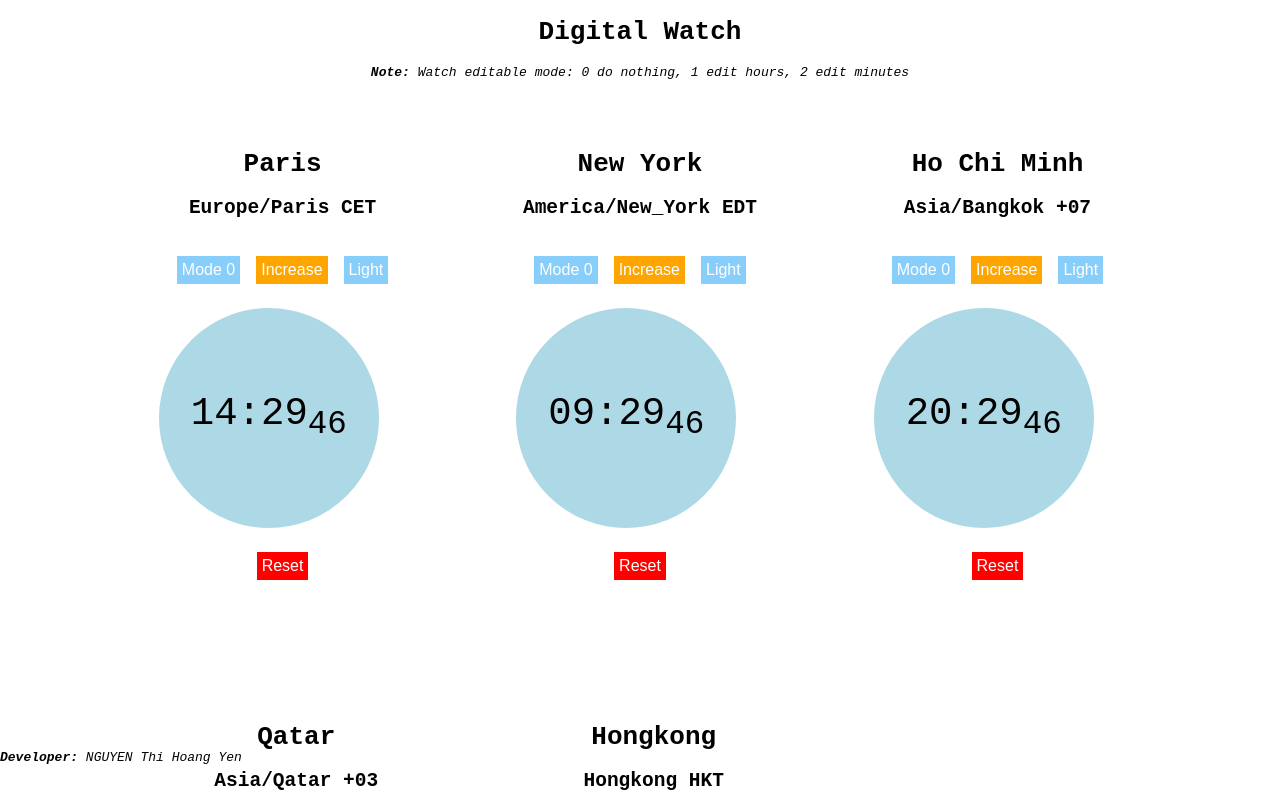
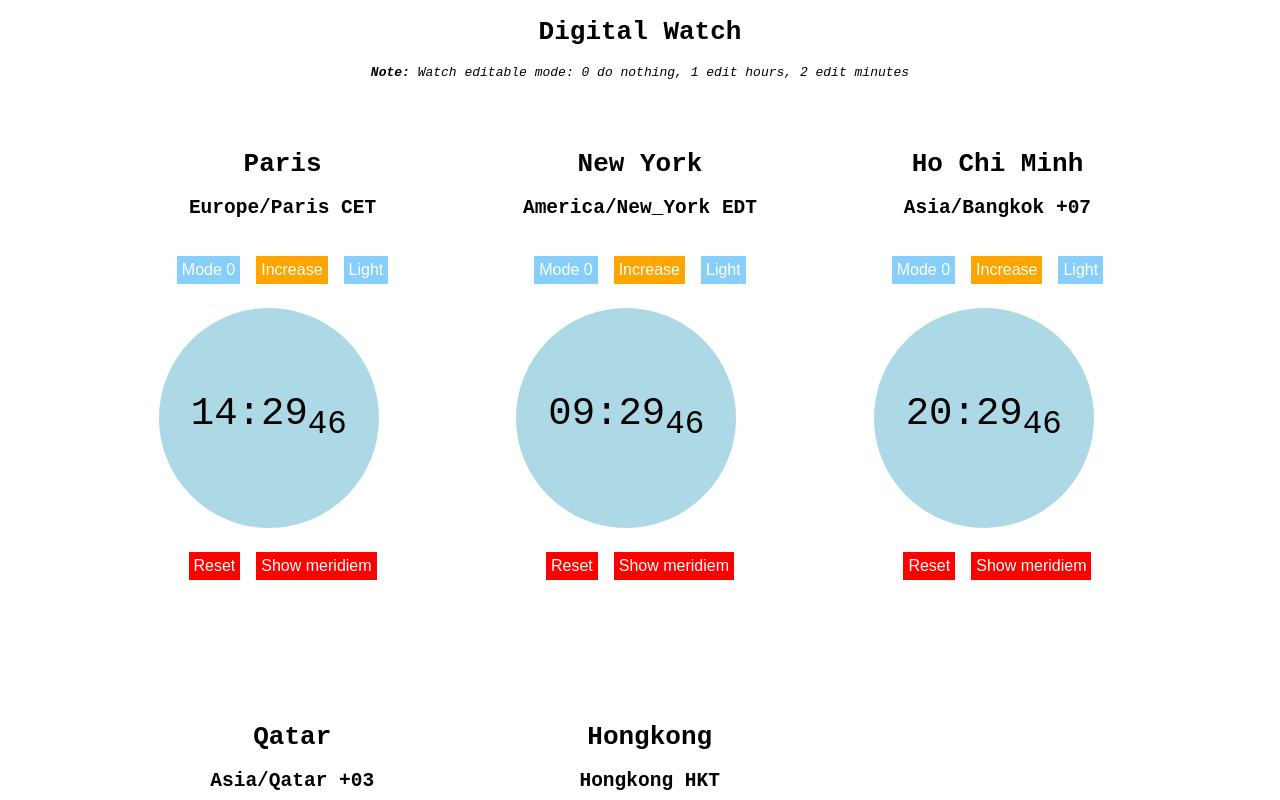
Before and after one commit to yennguyenthihoang/digital-clock-react-app, a React (Create React App) app: page / in a window 1280 px wide. Built offline with nearby package versions, Linux system fonts and the light colour scheme.

Commit message:
Add docs: Watch Diagram.drawio.png

```diff
--- a/src/components/App.js
+++ b/src/components/App.js
@@ -62,6 +62,7 @@ class App extends Component {
             <Clock key={clock.id} config={clock} />
           )}
           <div className="clock add">
+            <h1 className="city">Add a new clock</h1>
             <div className="face-clock">
               <form onSubmit={this.addNewClock}>
                 <label>
@@ -74,13 +75,10 @@ class App extends Component {
                     </select>
                   </div>
                 </label>
-                <input className="button light-btn" type="submit" value="Add new clock" />
+                <input className="button light-btn" type="submit" value="Add clock" />
               </form>
             </div>
           </div>
-        </div>
-        <div className="footer">
-          <span><i><b>Developer: </b>NGUYEN Thi Hoang Yen</i></span>
         </div>
       </>
     );
--- a/src/components/clock.js
+++ b/src/components/clock.js
@@ -13,16 +13,18 @@ class Clock extends Component {
         if (this.props.config.showCity === undefined) { this.props.config.showCity = true }
         if (this.props.config.locale === undefined) { this.props.config.locale = 'en' }
         if (this.props.config.showTimezone === undefined) { this.props.config.showTimezone = true }
+        /*Use 12 hour clock to show AM/PM, default is false */
         if (this.props.config.meridiem === undefined) { this.props.config.meridiem = false }
 
         /* Set Initlal State */
-        const {hours, minutes, seconds} = this.getMoment(this.props.config.timezone, this.props.config.locale);
+        const {hours, minutes, seconds, meridiem, timezone} = this.getMoment(this.props.config.timezone, this.props.config.locale);
         this.state = {
           currentDate: this.getMoment(this.props.config.timezone, this.props.config.locale),
           hours: hours,
           minutes: minutes,
           seconds: seconds,
           mode: 0,
+          meridiem: false,
           light: false,
         };
     }
@@ -63,6 +65,7 @@ class Clock extends Component {
           hours: (hours < 10 ? '0' : '') + hours,
           minutes: (minutes < 10 ? '0' : '') + minutes,
           seconds: (seconds < 10 ? '0' : '') + seconds,
+          meridiem: meridiem,
           timezone: tz
         };
     }
@@ -123,6 +126,12 @@ class Clock extends Component {
         });
     }
 
+    resetMeridiem() {
+        this.setState({
+            meridiem: !this.state.meridiem
+        });
+    }
+
     render() {
         const { config } = this.props;
         const {
@@ -130,6 +139,7 @@ class Clock extends Component {
         minutes,
         seconds,
         timezone,
+        meridiem
         } = this.state.currentDate;
 
         return (
@@ -144,9 +154,12 @@ class Clock extends Component {
 
                 <div className={`face-clock ${this.state.light ? "active" : ""}`}>
                     <span className="clock-text">{hours}:{minutes}<sub className="seconds">{seconds}</sub></span>
+                    {config.meridiem ?
+                        <sub className="meridiem">{meridiem}</sub> : null}
                 </div>
                 <div className="button">
                     <button className="button reset-btn" onClick={this.reset.bind(this)} >Reset</button>
+                    <button className="button reset-btn" onClick={this.resetMeridiem.bind(this)} >Show meridiem </button>
                 </div>
 
             </div>
@@ -165,6 +178,7 @@ Clock.propTypes = {
         locale: PropTypes.string,
         showCity: PropTypes.bool,
         showTimezone: PropTypes.bool,
+        meridiem: PropTypes.bool,
     })
 };
 
--- a/src/index.js
+++ b/src/index.js
@@ -11,7 +11,4 @@ ReactDOM.render(
   document.getElementById('root')
 );
 
-// If you want to start measuring performance in your app, pass a function
-// to log results (for example: reportWebVitals(console.log))
-// or send to an analytics endpoint. Learn more: https://bit.ly/CRA-vitals
 reportWebVitals();
--- a/src/styles/App.css
+++ b/src/styles/App.css
@@ -109,7 +109,7 @@
 }
 
 .add {
-  padding-top: 7%;
+  padding-top: 3%;
 }
 
 .select {
```
Also changed, not shown: 1 other file (tests, documents, lock files or other folders).
